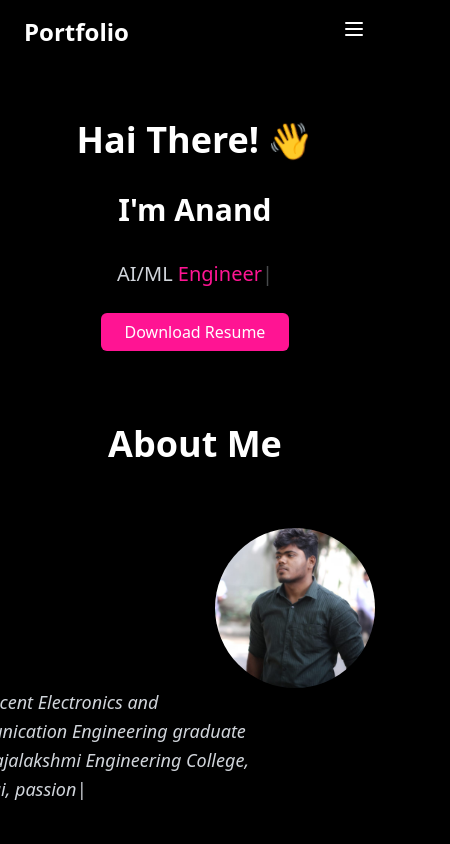
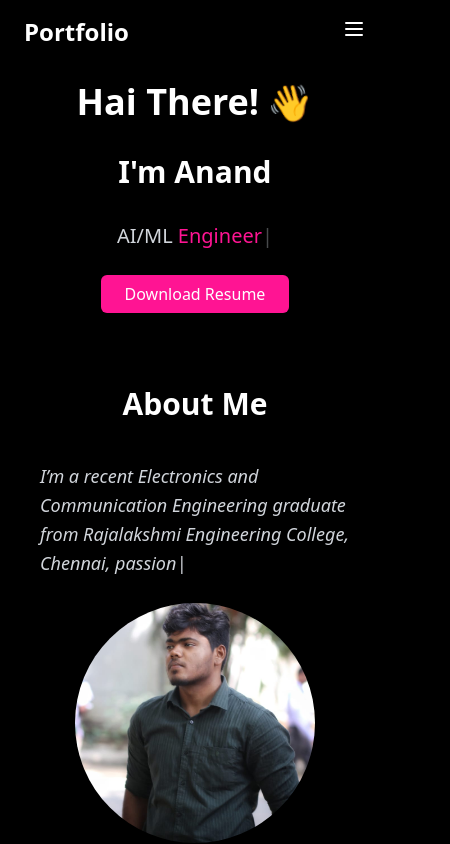
Before and after one commit to Ananddd06/portfolio_anandj_website, a React (Vite) app: page / in a window 390 px wide. Shown: the top 844 px of the page, 450 px wide, since content can reach past the window. Built offline with nearby package versions, Linux system fonts and the light colour scheme.

Commit message:
Update Hero and About sections with new layout and responsive design for smaller devices

```diff
--- a/src/components/About.tsx
+++ b/src/components/About.tsx
@@ -42,26 +42,18 @@ const About = () => {
   }, []);
 
   return (
-    <section className="mt-20 w-full max-w-6xl mx-auto px-4 flex flex-col items-center">
-      {/* Heading */}
-      <motion.h3
-        initial={{ opacity: 0, y: -20 }}
-        animate={{ opacity: 1, y: 0 }}
-        transition={{ duration: 1 }}
-        className="text-4xl md:text-5xl font-extrabold text-white text-center mb-8"
-      >
-        About Me
-      </motion.h3>
-
-      {/* Content Section */}
-      <div className="flex flex-col-reverse md:flex-row items-center md:items-start justify-between w-full space-y-8 md:space-y-0">
+    <section className="mt-20 flex items-center justify-center w-full max-w-6xl mx-auto px-4 flex-col md:flex-row">
       {/* About Me Text */}
       <motion.div
         initial={{ opacity: 0, x: -100 }}
-          animate={{ opacity: 1 }}
+        animate={{ opacity: 1, x: 0 }}
         transition={{ duration: 1 }}
         className="flex flex-col space-y-4 w-full md:w-1/2"
       >
+        <h3 className="text-3xl md:text-4xl font-bold text-white text-center mb-6">
+          About Me
+        </h3>
+
         <motion.p
           initial={{ opacity: 0 }}
           animate={{ opacity: 1 }}
@@ -75,17 +67,16 @@ const About = () => {
       {/* Image Section */}
       <motion.div
         initial={{ opacity: 0, x: 100 }}
-          animate={{ opacity: 1 }}
+        animate={{ opacity: 1, x: 0 }}
         transition={{ duration: 1 }}
-          className="w-full md:w-1/2 flex justify-center"
+        className="w-full md:w-1/2 flex justify-center mt-6 md:mt-0" // Add `mt-6` for spacing on small screens
       >
         <img
           src="/profile.jpg" // Image from public folder
           alt="Anand"
-            className="rounded-full w-40 h-40 md:w-60 md:h-60 object-cover shadow-lg"
+          className="rounded-full w-60 h-60 object-cover"
         />
       </motion.div>
-      </div>
     </section>
   );
 };
```
Lines whose indentation alone changed are shown as unchanged.
